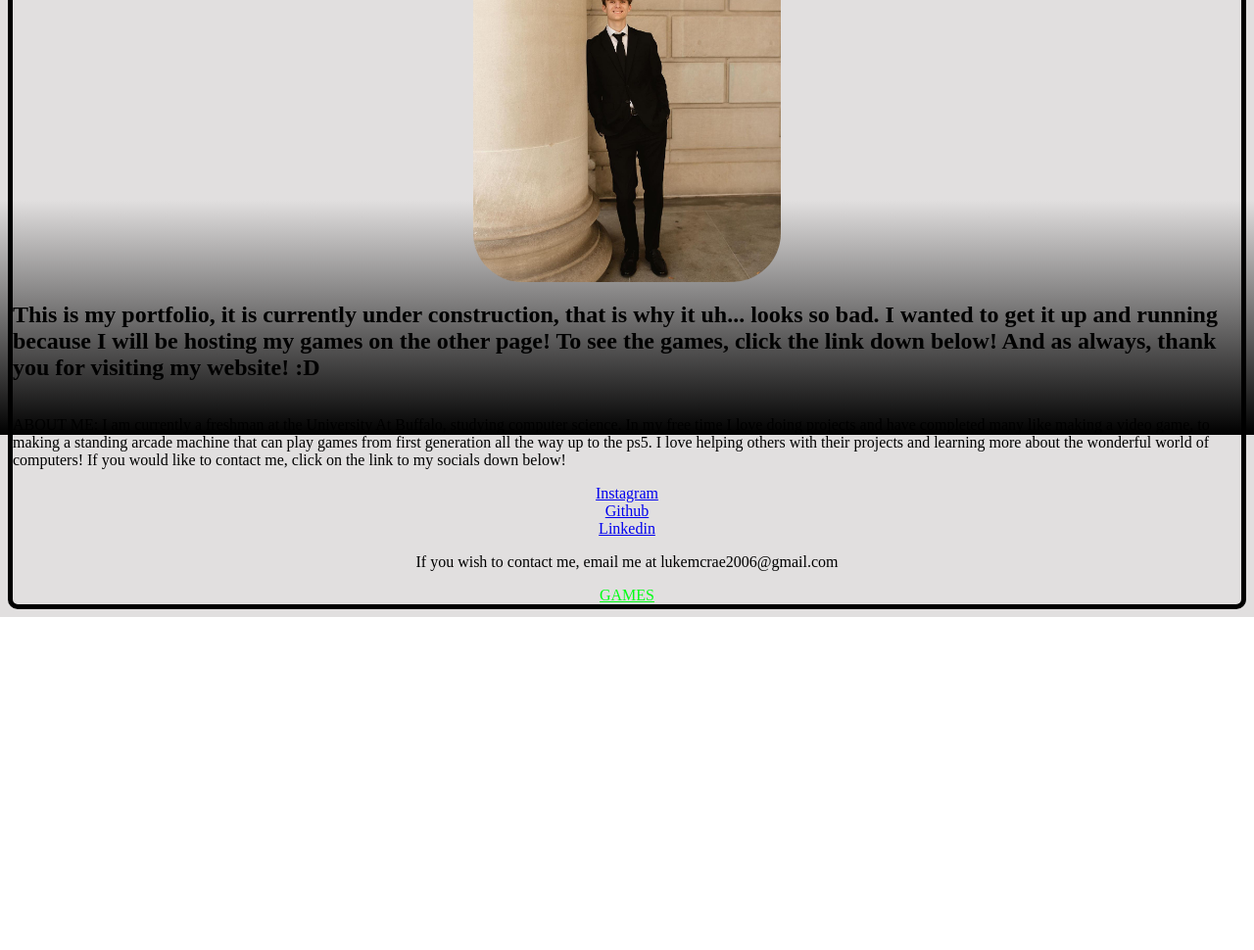
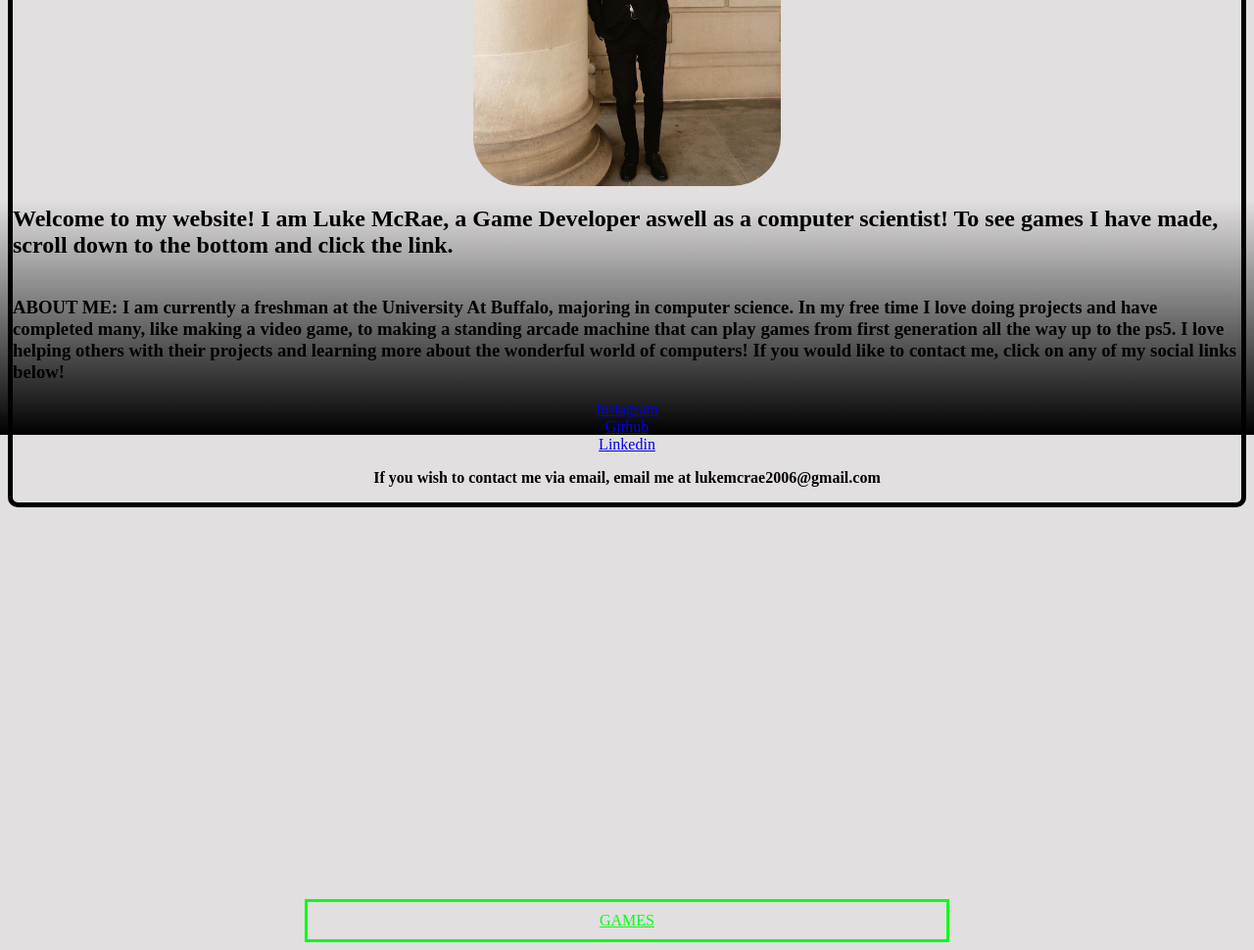
Before and after one commit to LukeMcRae2006/Portfolio, a plain HTML site: page index.html in a window 1280 px wide. Shown: the part 356-1326 px from the top of the page at 98% size. Before the commit the page ends 986 px from the top, so only its background shows below. Drawn offline with Linux system fonts and the light colour scheme.

Commit message:
Add files via upload

```diff
--- a/index.html
+++ b/index.html
@@ -11,29 +11,26 @@
 <body>
     <div class="introduction-header">
 
-        <h1> Introducing </h1>
-        <hr>
         <h1 class="name-text"> Luke McRae </h1>
         <hr>
         <img class="introduction-photo" src="photos/mainPagePhoto.PNG">
-        <h2> This is my portfolio, it is currently under construction, that is why it uh... looks so bad. I wanted to get it up and running because I will be hosting my games on the other page! To see the games, click the link down below! And as always, thank you for visiting my website! :D</h2>
-        <p> ABOUT ME: I am currently a freshman at the University At Buffalo, studying computer science. In my free time I love doing projects and have completed many like making a video game, to making a
+        <h2> Welcome to my website! I am Luke McRae, a Game Developer aswell as a computer scientist! To see games I have made, scroll down to the bottom and click the link.</h2>
+        <h3> ABOUT ME: I am currently a freshman at the University At Buffalo, majoring in computer science. In my free time I love doing projects and have completed many, like making a video game, to making a
             standing arcade machine that can play games from first generation all the way up to the ps5. I love helping others with their projects and learning more about the wonderful world of computers!
-            If you would like to contact me, click on the link to my socials down below!
-        </p>
+            If you would like to contact me, click on any of my social links below!
+        </h3>
         <a href="https://www.instagram.com/luke_mcrae28/" target="_blank">Instagram</a>
         <a href="https://github.com/LukeMcRae2006" target="_blank">Github</a>
         <a href="https://www.linkedin.com/in/luke-mcrae-709085327/" target="_blank">Linkedin</a>
 
-        <p> If you wish to contact me, email me at lukemcrae2006@gmail.com</p>
+        <p class="email"> If you wish to contact me via email, email me at lukemcrae2006@gmail.com</p>
 
-
-
-        <a class="bottom-items" href="gamePage.html" target="_blank"> GAMES </a>
 
     </div>
 
-
+    <div class ="external-links">
+        <a class="bottom-items" href="gamePage.html" target="_blank"> GAMES </a>
+    </div>
 
 
 
--- a/textStyle.css
+++ b/textStyle.css
@@ -54,6 +54,10 @@ h1{
 
 }
 
+.email{
+    font-weight: bolder;
+}
+
 
 .bottom-items{
 
```
